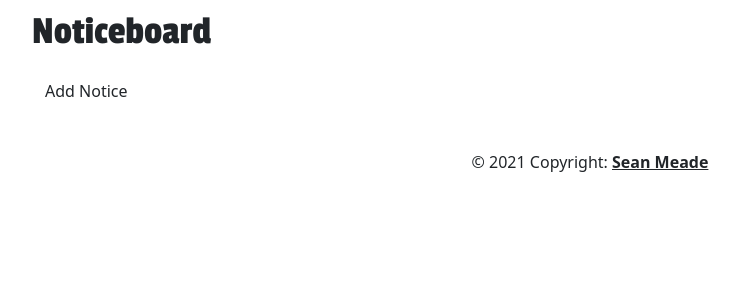
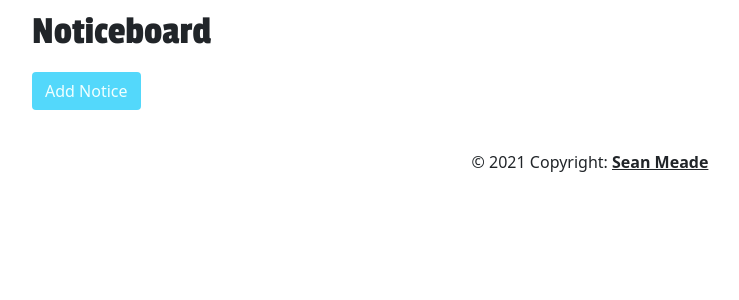
Before and after one commit to Code-Institute-Submissions/community-website-ogonnelloe, a Django app: page /noticeboard/ in a window 1280 px wide. Shown: the part 92-392 px from the top of the page, without its empty margins (50-789 px from the left). Run offline with Django 4.2, Linux system fonts and the light colour scheme; the visitor is signed in with stand-in values (Sample User, id 1); data that the repository does not hold is empty; some libraries are stand-ins or nearby versions.

```diff
--- a/templates/noticeboard.html
+++ b/templates/noticeboard.html
@@ -4,7 +4,7 @@
     <div class="container">
     <h1 class="py-2">Noticeboard</h1>
         {% if user.is_authenticated %}
-            <p><a href="{% url 'add_notice' %}" class="btn">Add Notice</a></p>
+            <p><a href="{% url 'add_notice' %}" class="btn notice">Add Notice</a></p>
         {% endif %}
     {% if context.notice_added %}
         <div class="alert alert-success" role="alert">
```
Also changed, not shown: README.md, media/readme_images/features/update_card.png (added).
